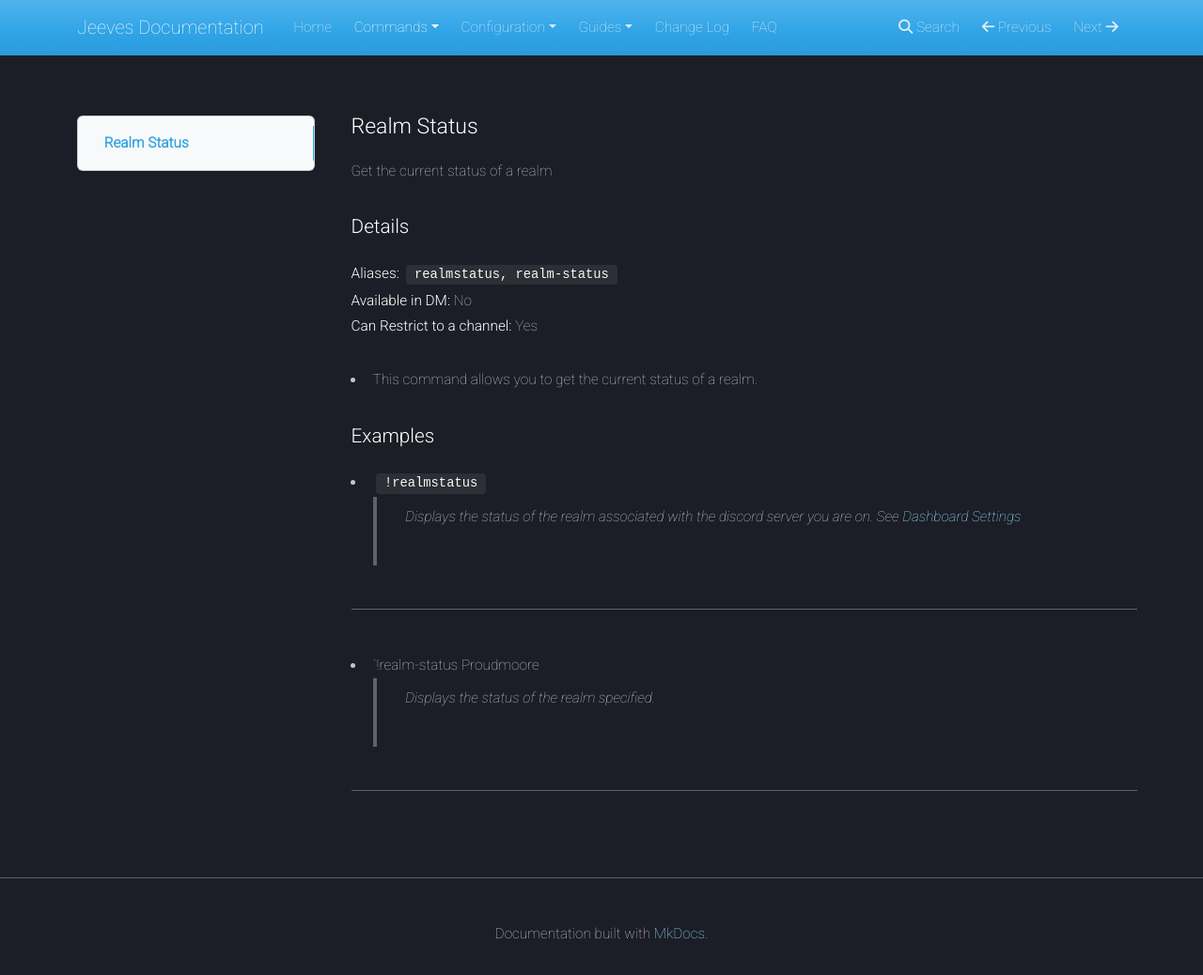
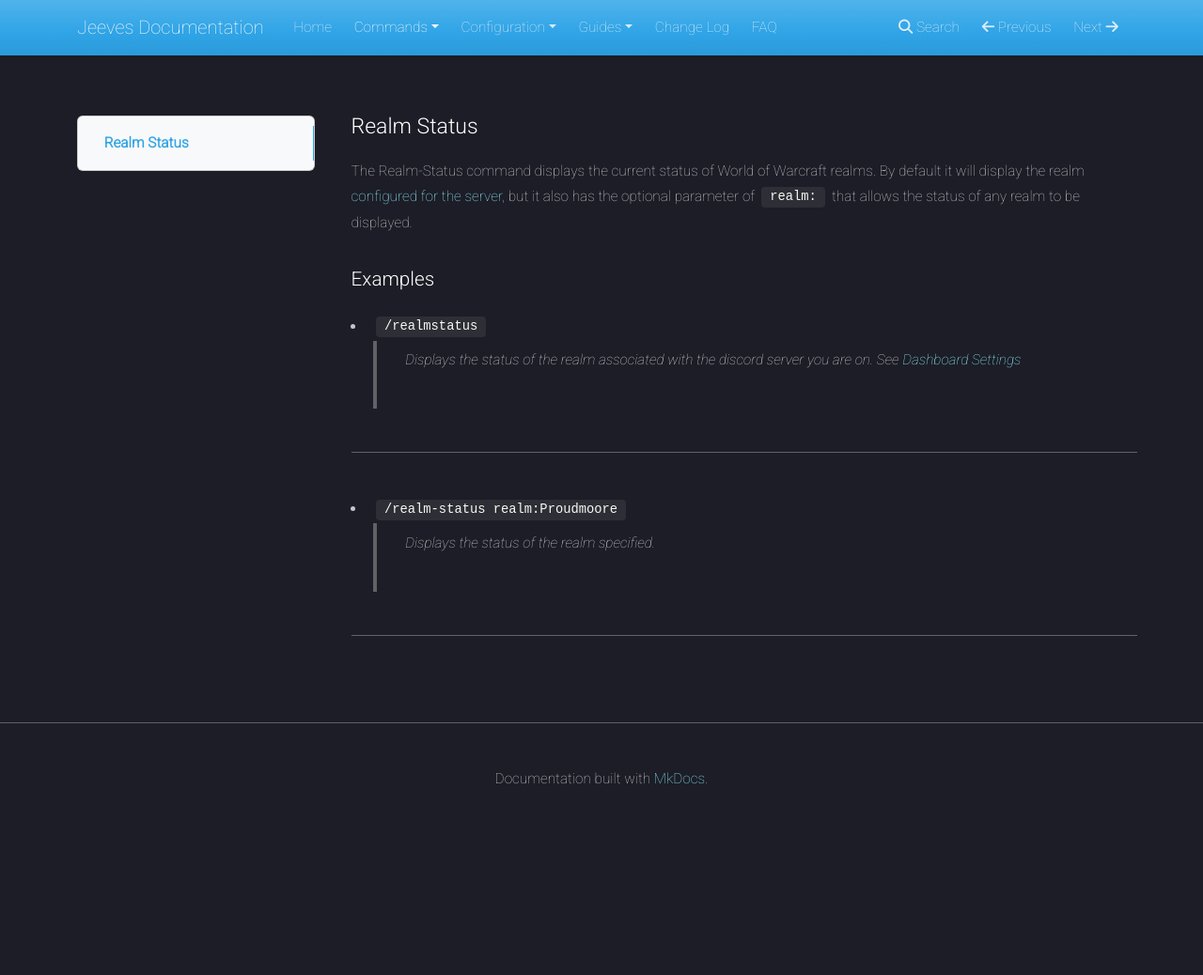
Before and after one commit to TeamJeeves/Jeeves-Bot-Documentation, an MkDocs documentation site: the page built from docs/commands/tools/realm-status.md, in a window 1280 px wide and 1038 px high. Shown: the whole window at 94% size. Built offline with MkDocs 1.6.1, drawn with Linux system fonts in a browser that asks for light colours; nearby versions of some CDN libraries.

Commit message:
Realm status / update

```diff
--- a/docs/commands/tools/realm-status.md
+++ b/docs/commands/tools/realm-status.md
@@ -1,19 +1,12 @@
 # Realm Status
 
-Get the current status of a realm
-
-### Details
-**Aliases:** `realmstatus, realm-status`
-**Available in DM:** No
-**Can Restrict to a channel:** Yes
-
-* This command allows you to get the current status of a realm.
+The Realm-Status command displays the current status of World of Warcraft realms. By default it will display the realm [configured for the server](../../configuration/settings.md), but it also has the optional parameter of `realm:` that allows the status of any realm to be displayed.
 
 ### Examples
 
-* `!realmstatus`
->  Displays the status of the realm associated with the discord server you are on. See [Dashboard Settings]('../configuration/settings.md')
+* `/realmstatus`
+>  Displays the status of the realm associated with the discord server you are on. See [Dashboard Settings](../../configuration/settings.md)
 ***
-* `!realm-status Proudmoore
+* `/realm-status realm:Proudmoore`
 >  Displays the status of the realm specified.
 ***
```
